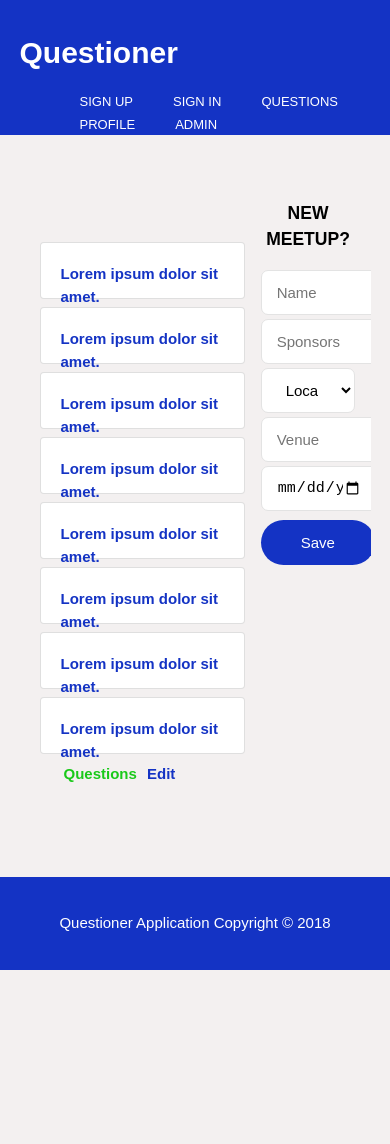
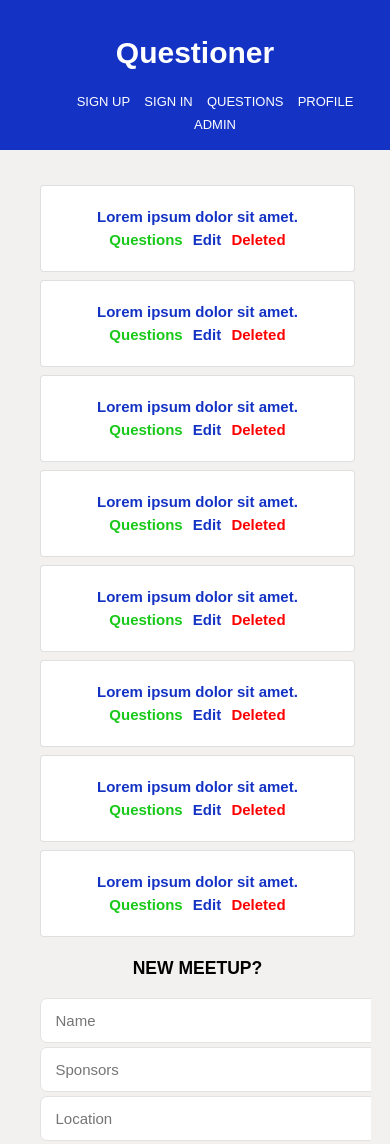
Before and after one commit to G-Chilie/G-Chilie.github.io, a plain HTML site: page UI/admin.html in a window 390 px wide. Shown: the top 1144 px of the page. Before the commit the page ends 970 px from the top, so only its background shows below. Drawn offline with Linux system fonts and the light colour scheme; a script that the page names is missing.

Commit message:
Added media queries for responsiveness.

```diff
--- a/UI/admin.html
+++ b/UI/admin.html
@@ -26,16 +26,17 @@
             </nav>
         </div>
     </header>
+
     <section id="admin">
         <div class="container">
             <div class="card">
                 <div id="box-main">
                     <div class="grid" id="">
                         <div>
-                            <div class="pull-left">
+                            <div class="pull-center">
                                 <h4><a href="#">Lorem ipsum dolor sit amet.</a></h4>
                             </div>
-                            <div class="pull-right">
+                            <div class="pull-center">
                                 <span><a id="questions" href="list_question.html">Questions</a></span>
                                 <span> <a id="edit" href="">Edit</a></span>
                                 <span> <a id="delete" href="">Deleted</a></span>
@@ -44,10 +45,10 @@
                     </div>
                     <div class="grid" id="">
                         <div>
-                            <div class="pull-left">
+                            <div class="pull-center">
                                 <h4><a href="#">Lorem ipsum dolor sit amet.</a></h4>
                             </div>
-                            <div class="pull-right">
+                            <div class="pull-center">
                                 <span><a id="questions" href="list_question.html">Questions</a></span>
                                 <span> <a id="edit" href="">Edit</a></span>
                                 <span> <a id="delete" href="">Deleted</a></span>
@@ -56,10 +57,10 @@
                     </div>
                     <div class="grid" id="">
                         <div>
-                            <div class="pull-left">
+                            <div class="pull-center">
                                 <h4><a href="#">Lorem ipsum dolor sit amet.</a></h4>
                             </div>
-                            <div class="pull-right">
+                            <div class="pull-center">
                                 <span><a id="questions" href="list_question.html">Questions</a></span>
                                 <span> <a id="edit" href="">Edit</a></span>
                                 <span> <a id="delete" href="">Deleted</a></span>
@@ -68,10 +69,10 @@
                     </div>
                     <div class="grid" id="">
                         <div>
-                            <div class="pull-left">
+                            <div class="pull-center">
                                 <h4><a href="#">Lorem ipsum dolor sit amet.</a></h4>
                             </div>
-                            <div class="pull-right">
+                            <div class="pull-center">
                                 <span><a id="questions" href="list_question.html">Questions</a></span>
                                 <span> <a id="edit" href="">Edit</a></span>
                                 <span> <a id="delete" href="">Deleted</a></span>
@@ -80,10 +81,10 @@
                     </div>
                     <div class="grid" id="">
                         <div>
-                            <div class="pull-left">
+                            <div class="pull-center">
                                 <h4><a href="#">Lorem ipsum dolor sit amet.</a></h4>
                             </div>
-                            <div class="pull-right">
+                            <div class="pull-center">
                                 <span><a id="questions" href="list_question.html">Questions</a></span>
                                 <span> <a id="edit" href="">Edit</a></span>
                                 <span> <a id="delete" href="">Deleted</a></span>
@@ -92,10 +93,10 @@
                     </div>
                     <div class="grid" id="">
                         <div>
-                            <div class="pull-left">
+                            <div class="pull-center">
                                 <h4><a href="#">Lorem ipsum dolor sit amet.</a></h4>
                             </div>
-                            <div class="pull-right">
+                            <div class="pull-center">
                                 <span><a id="questions" href="list_question.html">Questions</a></span>
                                 <span> <a id="edit" href="">Edit</a></span>
                                 <span> <a id="delete" href="">Deleted</a></span>
@@ -104,10 +105,10 @@
                     </div>
                     <div class="grid" id="">
                         <div>
-                            <div class="pull-left">
+                            <div class="pull-center">
                                 <h4><a href="#">Lorem ipsum dolor sit amet.</a></h4>
                             </div>
-                            <div class="pull-right">
+                            <div class="pull-center">
                                 <span><a id="questions" href="list_question.html">Questions</a></span>
                                 <span> <a id="edit" href="">Edit</a></span>
                                 <span> <a id="delete" href="">Deleted</a></span>
@@ -116,10 +117,10 @@
                     </div>
                     <div class="grid" id="">
                         <div>
-                            <div class="pull-left">
+                            <div class="pull-center">
                                 <h4><a href="#">Lorem ipsum dolor sit amet.</a></h4>
                             </div>
-                            <div class="pull-right">
+                            <div class="pull-center">
                                 <span><a id="questions" href="list_question.html">Questions</a></span>
                                 <span> <a id="edit" href="">Edit</a></span>
                                 <span> <a id="delete" href="">Deleted</a></span>
@@ -132,13 +133,14 @@
                     <h3>New Meetup?</h3>
                     <input type="text" placeholder="Name">
                     <input type="text" placeholder="Sponsors">
-                    <select name="" id="">
+                    <!-- <select name="" id="">
                         <option value="">Location</option>
                         <option value="">Lagos</option>
                         <option value="">Abuja</option>
                         <option value="">Accra</option>
                         <option value="">Kigali</option>
-                    </select>
+                    </select> -->
+                    <input type="text" placeholder="Location">
                     <input type="text" placeholder="Venue">
                     <input type="date">
                     <div class="center-button">
--- a/UI/css/style.css
+++ b/UI/css/style.css
@@ -22,6 +22,18 @@ body {
     padding: 20px;
 }
 
+#box-main{
+    float: left;
+    width: 65%;
+    margin-top: 72px;
+}
+
+aside#sidebar{
+    float: right;
+    width: 30%;
+    margin-top: 70px;
+}
+
 .grid {
     margin-bottom: 0.5rem !important;
     -webkit-box-flex: 1;
@@ -33,7 +45,7 @@ body {
     -webkit-box-direction: normal;
     flex-direction: column;
     min-width: 0;
-    max-height: 15px;
+    max-height: 55px;
     word-wrap: break-word;
     background-color: #fff;
     background-clip: border-box;
@@ -41,7 +53,6 @@ body {
     border-radius: 0.25rem;
     display: -webkit-box;
     display: -ms-flexbox;
-    display: flex;
     -ms-flex-direction: column;
 }
 
@@ -78,7 +89,8 @@ input {
 }
 
 textarea {
-    margin: 30px auto;
+    width: 90%;
+    margin: 2px auto;
     border-radius: 4px;
     border: none;
     padding: 4px 15px;
@@ -165,20 +177,23 @@ footer {
 /* Sign Up Start*/
 
 #sign-up .box-left {
-    width: 45%;
+    width: 49%;
     float: left;
-    margin: 20 auto;
+    overflow: hidden;
+    margin: 0 auto;
+    margin-top: 50px;
 
 }
 
-img{
-    margin-left: -25px;
+#image-container{
+    margin-left: -47px;
 }
 
 #sign-up .box-right {
     width: 50%;
     float: right;
     overflow: hidden;
+    margin-top: 70px;
 }
 
 #sign-up label {
@@ -191,9 +206,6 @@ img{
     text-align: center;
 }
 
-img{
-    margin-left: -25px;
-}
 
 /* Sign Up End */
 
@@ -214,17 +226,6 @@ img{
 /* Sign In End */
 
 /* List Questions Start */
-
-#list-questions #box-main{
-    float: left;
-    width: 65%;
-}
-
-#list-questions aside#sidebar{
-    float: right;
-    width: 30%;
-    margin-top: 70px;
-}
 
 #list-questions .list-item{
     display: block;
@@ -368,7 +369,7 @@ img{
     text-transform: uppercase;
 }
 
-#profile #box-main{
+/* #profile #box-main{
     float: left;
     width: 65%;
     margin-top: 72px;
@@ -378,7 +379,7 @@ img{
     float: right;
     width: 30%;
     margin-top: 72px;
-}
+} */
 
 #profile .list-item{
     display: block;
@@ -438,18 +439,6 @@ img{
     text-transform: uppercase;
 }
 
-#admin #box-main{
-    float: left;
-    width: 65%;
-    margin-top: 72px;
-}
-
-#admin aside#sidebar{
-    float: right;
-    width: 30%;
-    margin-top: 12px;
-}
-
 
 #admin .list-item{
     display: block;
@@ -466,7 +455,6 @@ img{
 #admin select {
     width: 100%;
     display: block;
-    /* margin: 4px 32px; */
     height: 45px;
     padding: 4px 20px;
     border: 1px solid #E3E3E3;
@@ -476,3 +464,52 @@ img{
 }
 
 /* Admin End */
+
+/* medai queries */
+
+@media(max-width: 768px){
+
+
+    input,
+    textarea{
+        width: 100%;
+
+    }
+
+    header nav,
+    header li,
+    header #logo,
+    #sign-up .box-left,
+    #sign-up .box-right,
+    #box-main,
+    aside#sidebar,
+    #ask-question .box-middle{
+        float: none;
+        text-align: center;
+        width: 100%;
+    }
+
+    aside#sidebar, #box-main{
+        margin-top: 0;
+    }
+
+    header li {
+        padding: 0 5px 0 5px;
+    }
+
+    header a{
+        font-size: 13px;
+    }
+
+    #sign-in .box-middle {
+        width: 100%;
+    }
+
+    #sign-up .box-left{
+        display: none;
+    }
+
+
+
+
+}
```
Also changed, not shown: UI/ask_question.html (+2 -7 lines), UI/list_question.html (+18 -19 lines), UI/profile.html (+17 -16 lines), UI/signup.html (+9 -16 lines), UI/img/q an a.png (added).
